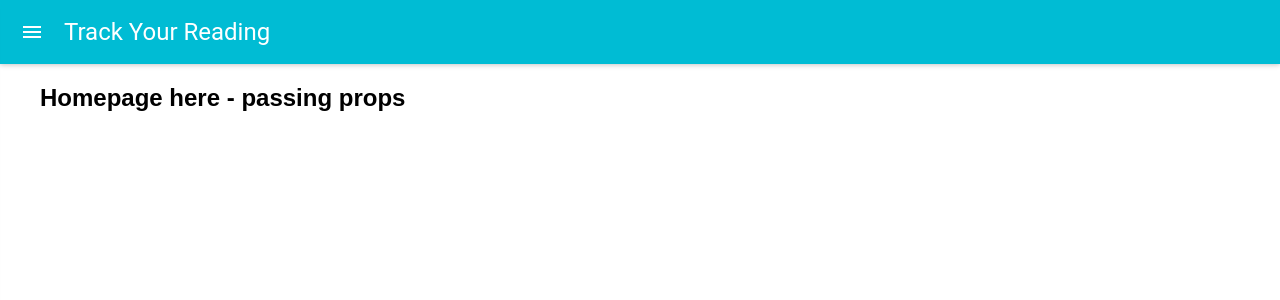
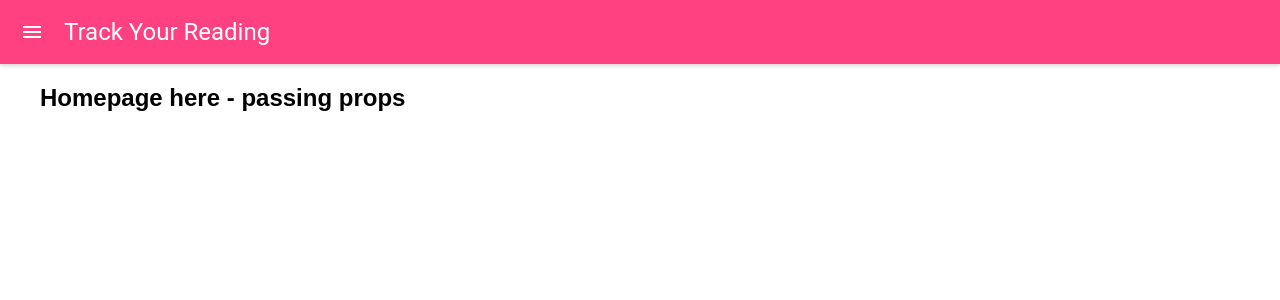
Before and after one commit to tigigti/track-your-reading, a React (Create React App) app in the folder track-your-reading/: page / in a window 1280 px wide. Shown: the top 300 px of the page. Built offline with nearby package versions, Linux system fonts and the light colour scheme.

Commit message:
Included custom Theme (TODO: assign colors)

```diff
--- a/track-your-reading/src/App.js
+++ b/track-your-reading/src/App.js
@@ -1,5 +1,6 @@
 import React, { Component } from 'react';
 import './App.css';
+import muiTheme from "./components/customTheme";
 import MuiThemeProvider from "material-ui/styles/MuiThemeProvider";
 import {BrowserRouter as Router, Route} from "react-router-dom";
 
@@ -20,13 +21,13 @@ class App extends Component {
   toggleNav(){
     this.setState((prev,props)=>({
       navOpen: !prev.navOpen
-    }))
+    }));
   }
 
   render() {
     return (
       <Router>
-        <MuiThemeProvider>
+        <MuiThemeProvider muiTheme={muiTheme}>
           <div>
             <Navbar toggleFn={this.toggleNav.bind(this)}/>
             <Sidebar loggedIn={this.state.loggedIn} toggleFn={this.toggleNav.bind(this)} open={this.state.navOpen}/>
--- /dev/null
+++ b/track-your-reading/src/components/customTheme.js
@@ -0,0 +1,17 @@
+import {
+    cyan500, cyan700,
+    pinkA200,
+    grey100, grey300, grey400, grey500,
+    white, darkBlack, fullBlack,
+  } from 'material-ui/styles/colors';
+import getMuiTheme from "material-ui/styles/getMuiTheme";
+
+const muiTheme = getMuiTheme({
+    palette: {
+        primary1Color: pinkA200
+    },
+    appBar: {
+    }
+});
+
+export default muiTheme;
--- a/track-your-reading/src/components/home.js
+++ b/track-your-reading/src/components/home.js
@@ -1,12 +1,6 @@
 import React, {Component} from "react";
 
 class Home extends Component {
-    testCmp =
-        <div>
-            <h3>This is the homepage in a card</h3>
-            <h3>And a subheading too!</h3>
-        </div>;
-
     render(){
         return(
             <h2>Homepage here - {this.props.test}</h2>
```
